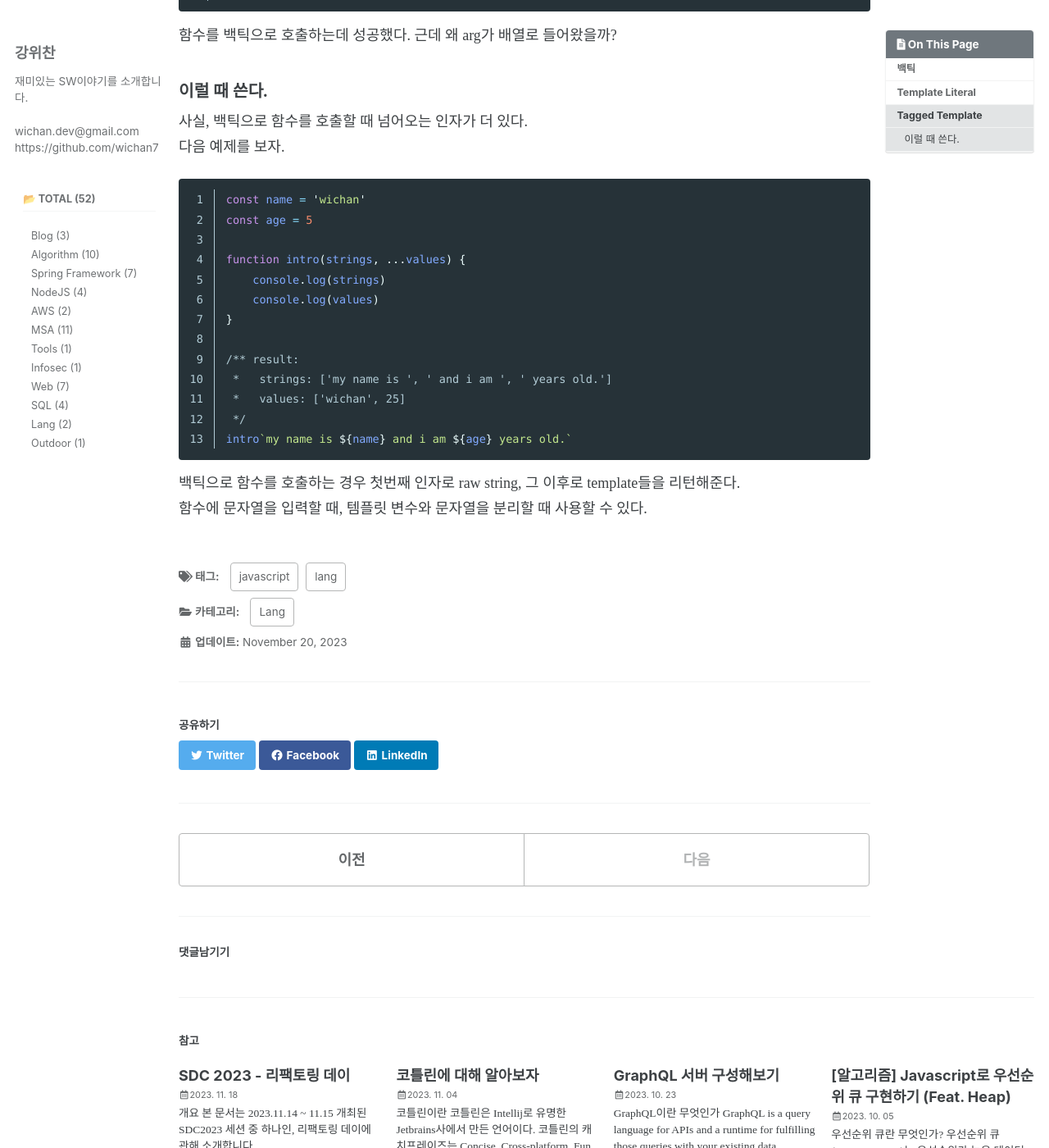
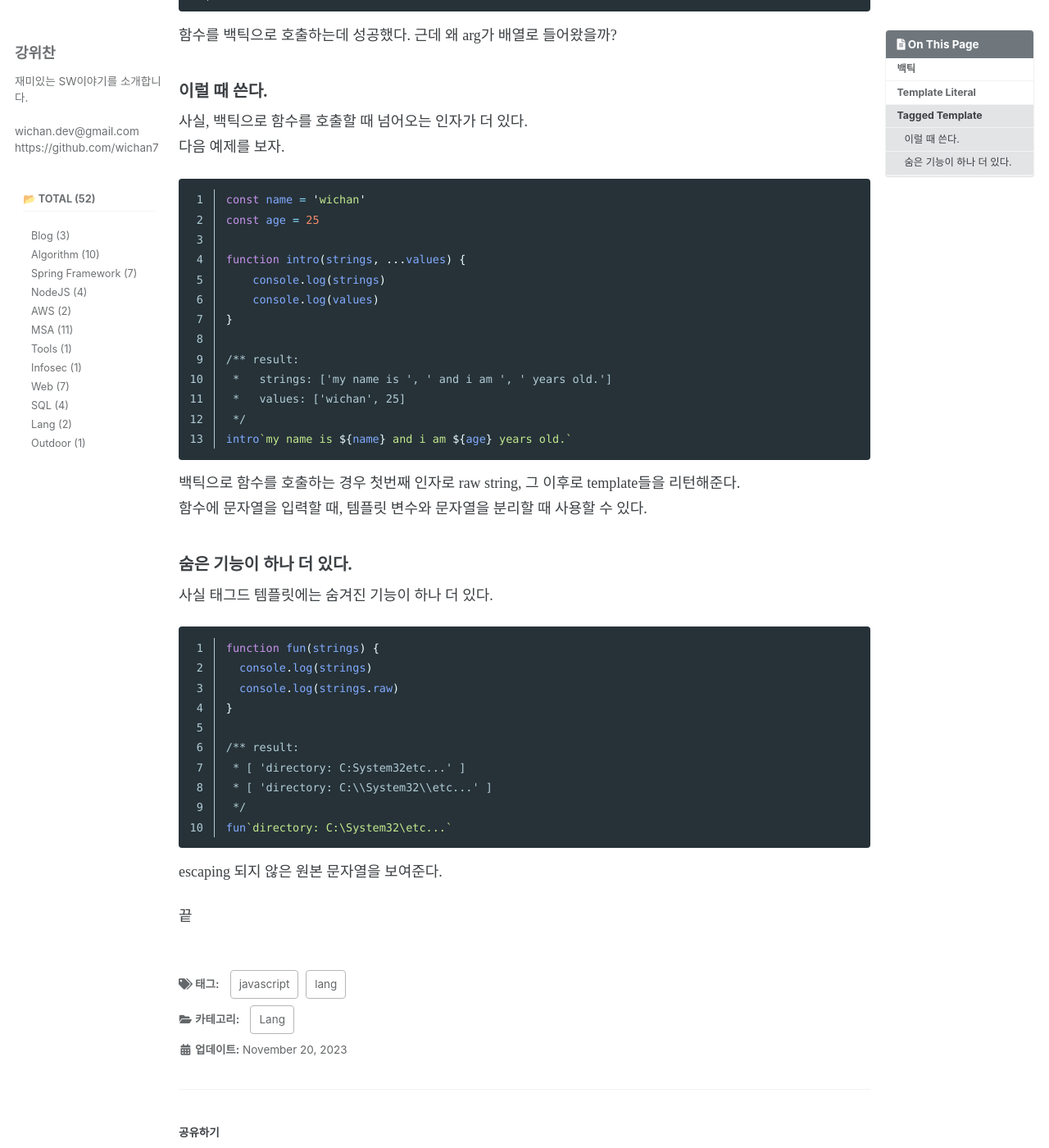
Before and after one commit to wichan7/wichan7.github.io, a Jekyll site: the page built from _posts/2023-11-20-lang-javascript-backtick.md, in a window 1280 px wide and 1400 px high, scrolled down 989 px. Shown: the whole window at 82% size. Built offline with Jekyll 4.4.1, drawn with Linux system fonts in a browser that asks for light colours; cached includes are drawn as plain includes; some web fonts are replaced; comment, search, counter and statistics services are not loaded.

Commit message:
feat: 추가 기능 소개

````diff
--- a/_posts/2023-11-20-lang-javascript-backtick.md
+++ b/_posts/2023-11-20-lang-javascript-backtick.md
@@ -41,7 +41,7 @@ fun`funny javascript`
 다음 예제를 보자.
 ``` javascript
 const name = 'wichan'
-const age = 5
+const age = 25
 
 function intro(strings, ...values) {
     console.log(strings)
@@ -57,3 +57,22 @@ intro`my name is ${name} and i am ${age} years old.`
 
 백틱으로 함수를 호출하는 경우 첫번째 인자로 raw string, 그 이후로 template들을 리턴해준다.
 함수에 문자열을 입력할 때, 템플릿 변수와 문자열을 분리할 때 사용할 수 있다.
+
+### 숨은 기능이 하나 더 있다.
+사실 태그드 템플릿에는 숨겨진 기능이 하나 더 있다.
+``` javascript
+function fun(strings) {
+  console.log(strings)
+  console.log(strings.raw)
+}
+
+/** result:
+ * [ 'directory: C:System32etc...' ]
+ * [ 'directory: C:\\System32\\etc...' ]
+ */
+fun`directory: C:\System32\etc...`
+```
+
+escaping 되지 않은 원본 문자열을 보여준다.
+
+끝
````
